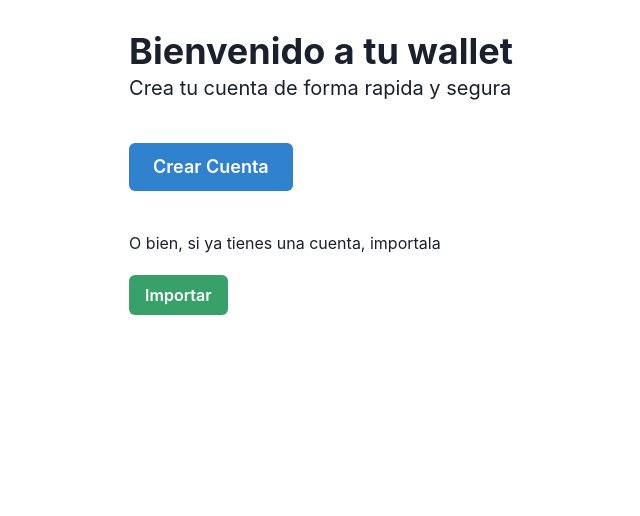
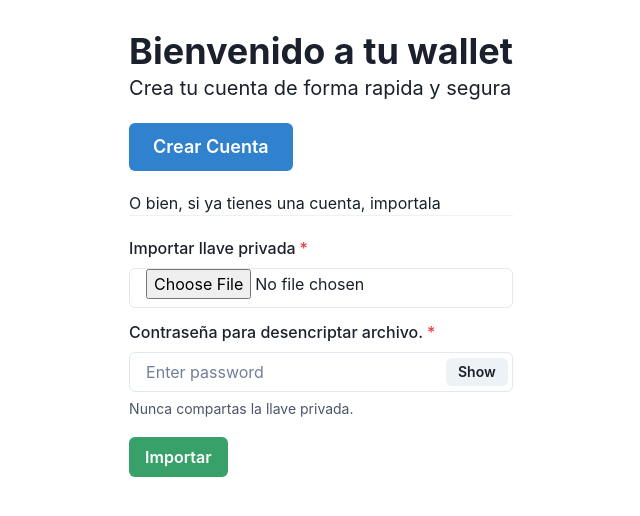
Before and after one commit to tingui96/wallet-quorum, a React (Create React App) app: page / in a window 1280 px wide. Both pictures are taken after a click on the button "Importar". Shown: the top 516 px of the page, without its empty margins (319-959 px from the left). Built offline with nearby package versions, Linux system fonts and the light colour scheme.

Commit message:
pagina de inicio e importacion de cuentas

```diff
--- a/package.json
+++ b/package.json
@@ -3,12 +3,15 @@
   "version": "0.1.0",
   "private": true,
   "dependencies": {
+    "@chakra-ui/icons": "^2.0.11",
     "@chakra-ui/react": "^2.3.5",
     "@emotion/react": "^11.10.4",
     "@emotion/styled": "^11.10.4",
     "@testing-library/jest-dom": "^5.16.5",
     "@testing-library/react": "^13.4.0",
     "@testing-library/user-event": "^13.5.0",
+    "axios": "^1.1.3",
+    "file-saver": "^2.0.5",
     "framer-motion": "^7.5.3",
     "react": "^18.2.0",
     "react-dom": "^18.2.0",
--- a/src/App.js
+++ b/src/App.js
@@ -1,4 +1,4 @@
-import {Box,Button, Image} from "@chakra-ui/react";
+import {Box} from "@chakra-ui/react";
 import Views from "./views";
 
 function App() {
@@ -7,7 +7,7 @@ function App() {
         <Box
           display="flex"
           alignItems="center"
-          justifyCenter="center"
+          justifyContent="center"
           flexDirection="column"
           padding={30}>
             <Views/>
--- a/src/views/index.js
+++ b/src/views/index.js
@@ -8,13 +8,13 @@ const Views = () => {
     //variables para guardar las Llaves
     const [secret, setSecret] = useState(localStorage.getItem('secret'));
     const [publicKey, setPublicKey] = useState(localStorage.getItem('publicKey'));
-    const [hasCopied, setHasCopied] = useState(!!localStorage.getItem('hasCopied'));
+    const [hasSaved, setHasSaved] = useState(!!localStorage.getItem('hasSaved'));
 
     //funcion para resetear la cuenta
     const resetAccount = () => {
         setSecret('');
         setPublicKey('');
-        setHasCopied(false);
+        setHasSaved(false);
         localStorage.clear();
 
     }
@@ -22,11 +22,11 @@ const Views = () => {
     //Condiciones de navegacion
     if(!secret && !publicKey)
     {
-        return <Setup setSecret={setSecret} setPublicKey ={setPublicKey} />;
+        return <Setup setSecret={setSecret} setPublicKey ={setPublicKey} setHasSaved={setHasSaved}/>;
     }
-    else if(!hasCopied)
+    else if(!hasSaved)
     {
-        return <Warning secret={secret} resetAccount={resetAccount} setHasCopied={setHasCopied} />;
+        return <Warning secret={secret} resetAccount={resetAccount} setHasSaved={setHasSaved} />;
     }
     else
     {
--- a/src/views/setup/index.js
+++ b/src/views/setup/index.js
@@ -4,13 +4,14 @@ import {
     Heading,
     Text,
     Button,
+    useToast,
+    FormControl,FormLabel,FormHelperText,FormErrorMessage,
+    Input,InputGroup,InputRightElement, Divider
+
 } from "@chakra-ui/react";
-import Load from "./load";
 
-
-const Setup = ({setSecret, setPublicKey}) => {
-
-    const crateAccount = () => {
+const Setup = ({setSecret, setPublicKey, setHasSaved}) => {
+    const createAccount = () => {
         const Web3 = require('web3');
         const web3 = new Web3();
         const string = web3.utils.sha3(
@@ -27,30 +28,114 @@ const Setup = ({setSecret, setPublicKey}) => {
 
     };
 
-    const goImport = () => {
-        return(
-        <Load setSecret={setSecret} setPublicKey={setPublicKey}/>)
+    const toast = useToast();
+    const [encryptText, setEncryptText] = useState("");
+    const [password, setPassword] = useState('');
+
+    const handlePasswordChange = (event) => {
+        setPassword(event.target.value);
     };
 
+    const readFile = (e) => {
+        const file = e.target.files[0];
+        if(!file) return;
+        const fileReader = new FileReader();
+        fileReader.readAsText(file);
 
+        fileReader.onload = () => {
+            setEncryptText(fileReader.result);
+        };
+    }
 
+    const importAccount = (event) => {
 
+        if(password.length>7)
+        {
+            if(encryptText==="")
+            { toast({
+                    title: 'Advertencia',
+                    description: "Debe elegir algun archivo",
+                    status: 'info',
+                    duration: 9000,
+                    isClosable: true
+                })
+            }
+            else
+            {
+                const Web3 = require('web3');
+                const web3 = new Web3();
+                try{
+                    const account = web3.eth.accounts.decrypt(encryptText,password);
+                    setSecret(account.privateKey);
+                    setPublicKey(account.address);
+                    setHasSaved(true);
+                    localStorage.setItem('hasSaved',true);
+                    localStorage.setItem('publicKey', account.address);
+                    localStorage.setItem('secret',account.privateKey);
+                }
+                catch{
+                    toast({
+                        title: 'Error',
+                        description: "La contraseña para esa llave privada no es correcta",
+                        status: 'error',
+                        duration: 9000,
+                        isClosable: true
+                    })
+                }
+            }
+        }
+        else
+        {
+            toast({
+                title: 'Error',
+                description: "La contraseña debe ser mayor de 8 caracteres.",
+                status: 'error',
+                duration: 9000,
+                isClosable: true,
+              })
+        }
+
+    };
+
+    const [showImport,setShowImport] = useState(false);
+    const handleClickImport = () => setShowImport(true);
+
+    const [show, setShow] = useState(false);
+    const handleClick = () => setShow(!show);
 
     return(
         <div>
             <Heading>Bienvenido a tu wallet</Heading>
             <Text fontSize="xl">Crea tu cuenta de forma rapida y segura</Text>
             <Button size="lg" colorScheme="blue"
-            mt={10} onClick={crateAccount}>Crear Cuenta</Button>
-            <Text mt={10}>O bien, si ya tienes una cuenta, importala</Text>
-            {/*<InputGroup marginTop={5}>
-                <Input placeholder="Ingresa tu llave privada"
-                roundedRight={0}
-                value={secretToImport}
-                onChange={handleSecretChange}/>
-                <Button colorScheme="green" onClick={importAccount}>Importar</Button>
-    </InputGroup>*/}
-            <Button mt={5} aligment="center" colorScheme="green" onClick={goImport}>Importar </Button>
+            mt={5} onClick={createAccount}>Crear Cuenta</Button>
+
+            <Text mt={5}>O bien, si ya tienes una cuenta, importala</Text>
+            <Button mt={5} aligment="center" colorScheme="green"
+                hidden={showImport} onClick={handleClickImport} >Importar </Button>
+            <Divider orientation='horizontal' />
+
+            <FormControl hidden={!showImport} isRequired>
+                <FormLabel mt={5}>Importar llave privada</FormLabel>
+                <Input type="file" multiple={false} onChange={ readFile }/>
+            </FormControl>
+
+            <FormControl hidden={!showImport} isRequired>
+                <FormLabel mt={3}>Contraseña para desencriptar archivo.</FormLabel>
+                <InputGroup size='md'>
+                    <Input pr='4.5rem' type={show ? 'text' : 'password'}
+                        placeholder='Enter password' onChange={handlePasswordChange}/>
+                    <InputRightElement width='4.5rem'>
+                        <Button h='1.75rem' size='sm' onClick={handleClick}>
+                         {show ? 'Hide' : 'Show'}
+                        </Button>
+                    </InputRightElement>
+                </InputGroup>
+                <FormHelperText>Nunca compartas la llave privada.</FormHelperText>
+                <Button mt={5} aligment="center" colorScheme="green"
+                    onClick={importAccount}>Importar </Button>
+            </FormControl>
+
         </div>
 
     );
--- a/src/views/setup/load/index.js
+++ /dev/null
@@ -1,46 +0,0 @@
-import React from "react";
-import { FormControl, FormLabel, FormHelperText,
-    Text, Alert, InputGroup,
-     Input, Button,
-} from "@chakra-ui/react";
-import { useState } from "react";
-
-
-const Load = ({setSecret,setPublicKey}) => {
-        const [name, setName] = useState("");
-        const [selectedFile, setSelectedFile] = useState(null);
-        const [secretToImport, setSecretToImport] = useState('')
-        const handleSecretChange = (event) => {
-                setSecretToImport(event.target.value);
-            };
-        const importAccount = () => {
-            if(secretToImport.length===66)
-            {
-                const Web3 = require('web3');
-                const web3 = new Web3();
-                const sourceKeys = web3.eth.accounts.privateKeyToAccount(secretToImport);
-                const publicKey = sourceKeys.address;
-                setSecret(secretToImport);
-                setPublicKey(publicKey);
-                localStorage.setItem('publicKey', publicKey);
-                localStorage.setItem('secret',secretToImport);
-
-            }
-
-        };
-        const password = '' ;
-
-    return (
-        <FormControl>
-        <FormLabel>Importar llave privada</FormLabel>
-        <Input type="file" alignContent="center"
-            onFileSelectSuccess={(file) => setSelectedFile(file)}
-            onFileSelectError={({ error }) => alert(error)}
-        />
-        <FormHelperText>Nunca compartas la llave privada</FormHelperText>
-        <Input type="password" placeholder="Pasword del archivo" value={password}/>
-        <Button mt={5} colorScheme="green" onClick={importAccount}>Submit</Button>
-        </FormControl>
-    );
-};
-export default Load;
--- a/src/views/warning/index.js
+++ b/src/views/warning/index.js
@@ -1,37 +1,138 @@
 import { AlertIcon, Box, Stack,
      Text, Alert, InputGroup,
       Input, InputRightElement, Button,
-       useClipboard
+       FormLabel,
+       FormControl, useToast, InputRightAddon, useEditableStyles
 } from "@chakra-ui/react";
-import React from "react";
+import React,{useState} from "react";
+import { saveAs } from "file-saver";
 
-const Warning = ({secret, resetAccount, setHasCopied}) => {
-    const { onCopy, hasCopied } = useClipboard(secret);
+const Warning = ({secret, resetAccount, setHasSaved}) => {
+    const [hasSaveFile,setHasSaveFile] = useState(false);
+    const [fileName,setFileName] = useState("MyPrivateKey");
+    const handleFileNameChange = (event) => {
+        setFileName(event.target.value);
+    }
+
+    const [show, setShow] = useState(false);
+    const handleClick = () => setShow(!show);
+    const toast = useToast();
+
+    const guardar = () =>
+    {
+        const Web3 = require('web3');
+        const web3 = new Web3();
+        const encryptPrivateKey = web3.eth.accounts.encrypt(secret,password);
+        const blob = new Blob([JSON.stringify(encryptPrivateKey)],{ type: 'text/plain;charset= utf-8' });
+        saveAs(blob,fileName+'.pk' );
+        setHasSaveFile(true);
+    };
+
+    const [password, setPassword] = useState('');
+    const [confirmPass, setConfirmPass] = useState('');
+    const [valid, setValid] = useState(false);
+
+    const handlePasswordChange = (event) => {
+        setPassword(event.target.value);
+    };
+
+
+
+    const handleConfirmPassChange = (event) => {
+        setConfirmPass(event.target.value);
+    };
+
+    const checkPassword = () => {
+        if(password.length>7)
+        {
+            if(password===confirmPass)
+            {
+                setValid(true);
+            }
+            else {
+                toast({
+                        title: 'Error',
+                        description: "Asegurate que ambas contraseñas coincidan.",
+                        status: 'error',
+                        duration: 9000,
+                        isClosable: true,
+                    })
+                }
+        }
+        else {
+             toast({
+                    title: 'Error',
+                    description: "La contraseña debe ser mayor de 8 caracteres.",
+                    status: 'error',
+                    duration: 9000,
+                    isClosable: true,
+          }) }
+    };
     const goForward = () => {
-        localStorage.setItem('hasCopied',true)
-        setHasCopied(true);
+        if(hasSaveFile)
+        {
+            localStorage.setItem('hasCopied',true)
+            setHasSaved(true);
+        }
+        else
+        {
+            toast({
+                title: 'Advertencia',
+                description: "Asegurate de guardar la llave privada",
+                status: 'warning',
+                duration: 9000,
+                isClosable: true,
+      })
+
+        }
+
     };
     return(
-        <Box borderWidth="1px" p={6}>
-            <Stack width="100%" maxWidth="500px" justifyContent="center">
+
+        <Box borderWidth="1px" p={6} mt={10}>
+            <Stack width="100%" maxWidth="500px" justifyContent="center" hidden={valid}>
+                <FormControl mt={5} isRequired>
+                    <FormLabel>Cree una contraseña segura para su Billetera</FormLabel>
+                    <InputGroup>
+                        <Input id="1" type={show ? 'text' : 'password'} placeholder="Enter password" onChange={handlePasswordChange}/>
+                            <InputRightElement width='4.5rem'>
+                                <Button h='1.75rem' size='sm' onClick={handleClick}>
+                                        {show ? 'Hide' : 'Show'}
+                                </Button>
+                            </InputRightElement>
+                    </InputGroup>
+                    <FormLabel mt={5}>Confirmar Contraseña</FormLabel>
+                    <InputGroup>
+                        <Input id="2" type={show ? 'text' : 'password'} placeholder="Confirm password" onChange={handleConfirmPassChange}/>
+                    </InputGroup>
+                    <Box display="flex" justifyContent="space-between" mt={5}>
+                        <Button colorScheme="red" onClick={resetAccount}>Regresar</Button>
+                        <Button colorScheme="blue" onClick={checkPassword}>Avanzar</Button>
+                    </Box>
+                </FormControl>
+            </Stack>
+            <Stack width="100%" maxWidth="500px" justifyContent="center" hidden={!valid}>
                 <Alert>
                     <AlertIcon/>
                     <Text>
-                        Antes de avanzar, por favor asegurate que guardaste tu llave en un lugar seguro
-                        sino, no podras recuprarla NUNCA!
+                        Antes de avanzar, por favor asegurate de guardar tu llave privada en un lugar seguro,
+                        sino, no podras recuperarla NUNCA!
                     </Text>
                 </Alert>
                 <InputGroup>
-                    <Input readOnly pr="4.5rem" value={secret}/>
-                    <InputRightElement width="4.5rem">
-                        <Button h="1.75rem" size="sm" onClick={onCopy}>
-                            { !hasCopied ? 'Copiar':'Copiado'}
+                    <Box display="flex" alignItems="center">
+                    <Input width="15.5rem" onChange={handleFileNameChange} placeholder="My Private Key"/>
+                    <InputRightAddon children= ".pk"/>
+                    <InputRightElement width="6rem" >
+                        <Button colorScheme="green" onClick={guardar}>
+                            { !hasSaveFile ? 'Guardar':'Guardado'}
                         </Button>
                     </InputRightElement>
+                    </Box>
                 </InputGroup>
                 <Box display="flex" justifyContent="space-between">
-                    <Button colorScheme="red" onClick={resetAccount}>Regresar</Button>
-                    <Button colorScheme="blue" onClick={goForward}>Avanzar</Button>
+                    <Button mt={3} colorScheme="red" onClick={resetAccount}>Regresar</Button>
+                    <Button mt={3} colorScheme="blue" onClick={goForward}>Avanzar</Button>
                 </Box>
             </Stack>
         </Box>
```
Also changed, not shown: 1 other file (tests, documents, lock files or other folders).
